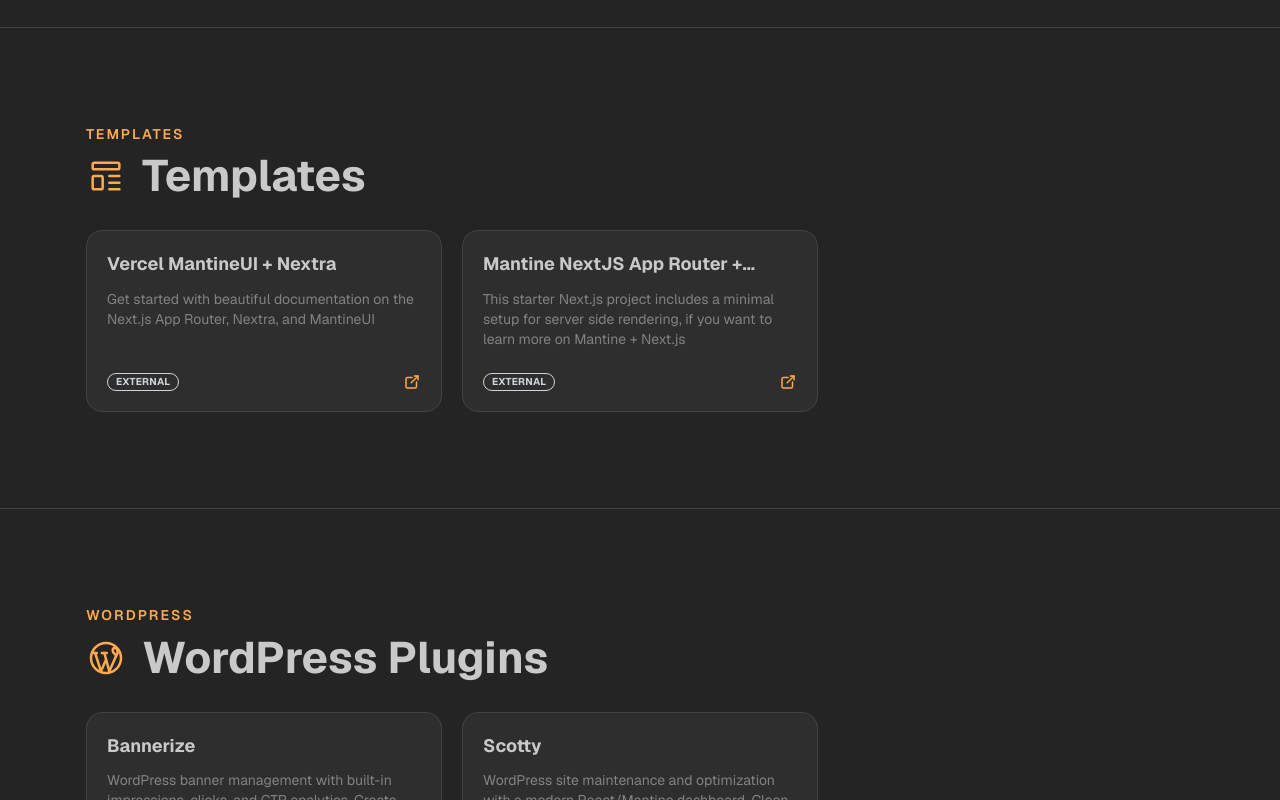
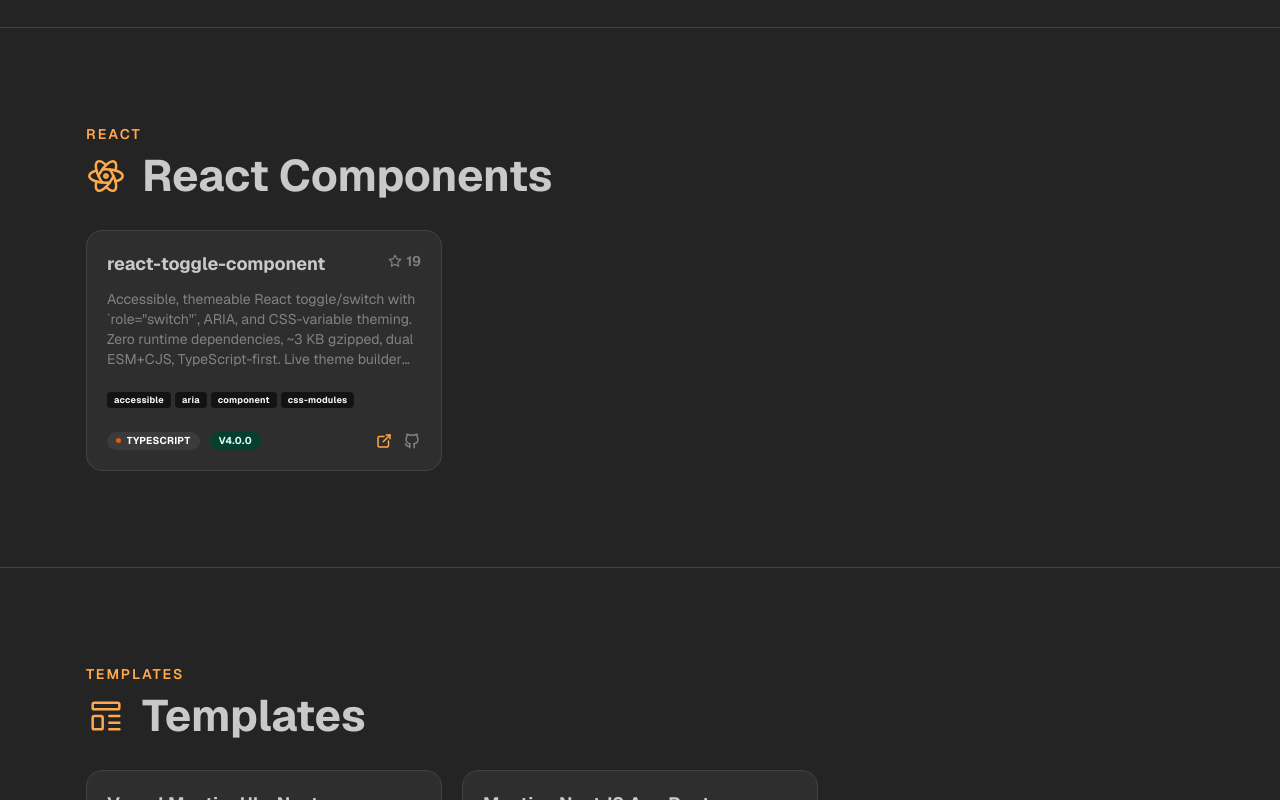
Before and after one commit to gfazioli/gfazioli.github.io, a Next.js app: page / in a window 1280 px wide. Shown: the part 6020-6820 px from the top of the page. Built offline with nearby package versions, Linux system fonts and the light colour scheme; no server answers.

Commit message:
feat: add React Components section to README parser

```diff
--- a/scripts/fetch-github.mjs
+++ b/scripts/fetch-github.mjs
@@ -34,6 +34,11 @@ const SECTION_MAP = {
     id: "mantine",
     title: "Mantine UI Components",
     titleIt: "Componenti Mantine UI",
+  },
+  "React Components": {
+    id: "react",
+    title: "React Components",
+    titleIt: "Componenti React",
   },
   "Templates": { id: "templates", title: "Templates", titleIt: "Template" },
   "WordPress Plugins": {
--- a/src/components/HomePage.tsx
+++ b/src/components/HomePage.tsx
@@ -19,6 +19,7 @@ const SECTION_KICKERS: Record<ProjectSection["id"], { en: string; it: string }>
   macos: { en: "macOS", it: "macOS" },
   cli: { en: "CLI", it: "CLI" },
   mantine: { en: "Mantine", it: "Mantine" },
+  react: { en: "React", it: "React" },
   templates: { en: "Templates", it: "Template" },
   wordpress: { en: "WordPress", it: "WordPress" },
   raycast: { en: "Raycast", it: "Raycast" },
--- a/src/components/SectionIcon.tsx
+++ b/src/components/SectionIcon.tsx
@@ -1,5 +1,6 @@
 import {
   IconBrandApple,
+  IconBrandReact,
   IconBrandWordpress,
   IconRocket,
   IconTemplate,
@@ -26,6 +27,8 @@ export function SectionIcon({ id, size = 32, className }: SectionIconProps) {
       return <IconTerminal2 {...tablerProps} />;
     case "mantine":
       return <SiMantine size={size} className={className} />;
+    case "react":
+      return <IconBrandReact {...tablerProps} />;
     case "templates":
       return <IconTemplate {...tablerProps} />;
     case "wordpress":
--- a/src/data/projects.json
+++ b/src/data/projects.json
@@ -1,8 +1,8 @@
 {
   "user": "gfazioli",
-  "fetchedAt": "2026-04-28T14:36:02.796Z",
-  "sectionCount": 7,
-  "projectCount": 38,
+  "fetchedAt": "2026-04-28T15:54:05.889Z",
+  "sectionCount": 8,
+  "projectCount": 39,
   "sections": [
     {
       "id": "core",
@@ -967,6 +967,52 @@
       ]
     },
     {
+      "id": "react",
+      "title": "React Components",
+      "titleIt": "Componenti React",
+      "projects": [
+        {
+          "displayName": "react-toggle-component",
+          "url": "https://gfazioli.github.io/react-toggle/",
+          "description": "Accessible, themeable React toggle/switch with `role=\"switch\"`, ARIA, and CSS-variable theming. Zero runtime dependencies, ~3 KB gzipped, dual ESM+CJS, TypeScript-first. Live theme builder with shareable URLs and ready-made presets (iOS, Material, Pill, Neon).",
+          "external": false,
+          "githubRepo": {
+            "name": "react-toggle",
+            "fullName": "gfazioli/react-toggle",
+            "url": "https://github.com/gfazioli/react-toggle",
+            "stars": 19,
+            "forks": 9,
+            "topics": [
+              "accessible",
+              "aria",
+              "component",
+              "css-modules",
+              "headless-friendly",
+              "react",
+              "react-component",
+              "react18",
+              "react19",
+              "reactjs",
+              "switch",
+              "toggle",
+              "toggle-buttons",
+              "toggle-switches",
+              "typescript"
+            ],
+            "language": "TypeScript",
+            "pushedAt": "2026-04-28T15:39:33Z",
+            "release": {
+              "tag": "v4.0.0",
+              "publishedAt": "2026-04-28T15:26:26Z",
+              "url": "https://github.com/gfazioli/react-toggle/releases/tag/v4.0.0"
+            },
+            "ogImage": null,
+            "defaultBranch": "main"
+          }
+        }
+      ]
+    },
+    {
       "id": "templates",
       "title": "Templates",
       "titleIt": "Template",
--- a/src/lib/projects.ts
+++ b/src/lib/projects.ts
@@ -25,6 +25,7 @@ export type SectionId =
   | "macos"
   | "cli"
   | "mantine"
+  | "react"
   | "templates"
   | "wordpress"
   | "raycast";
```
